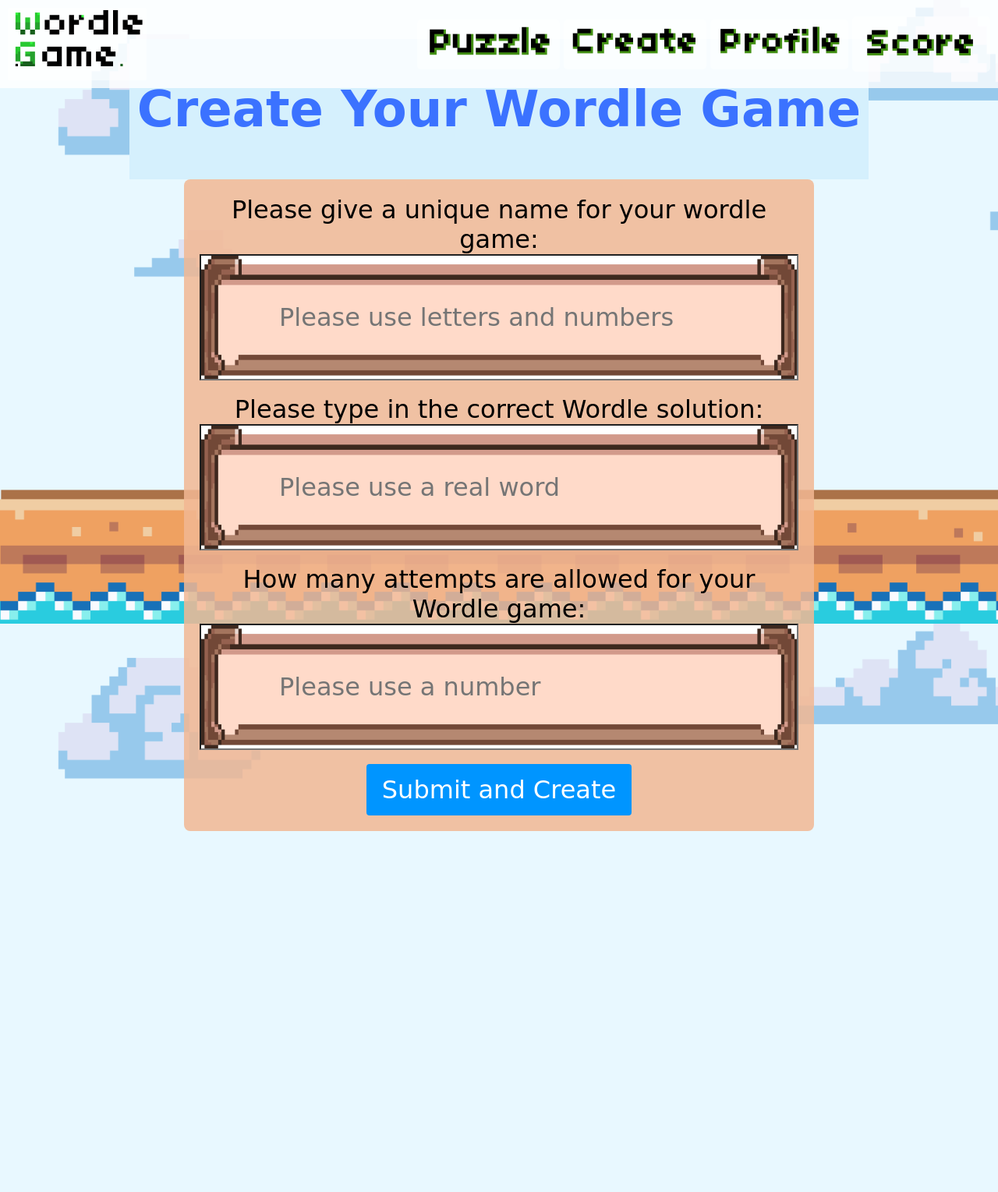
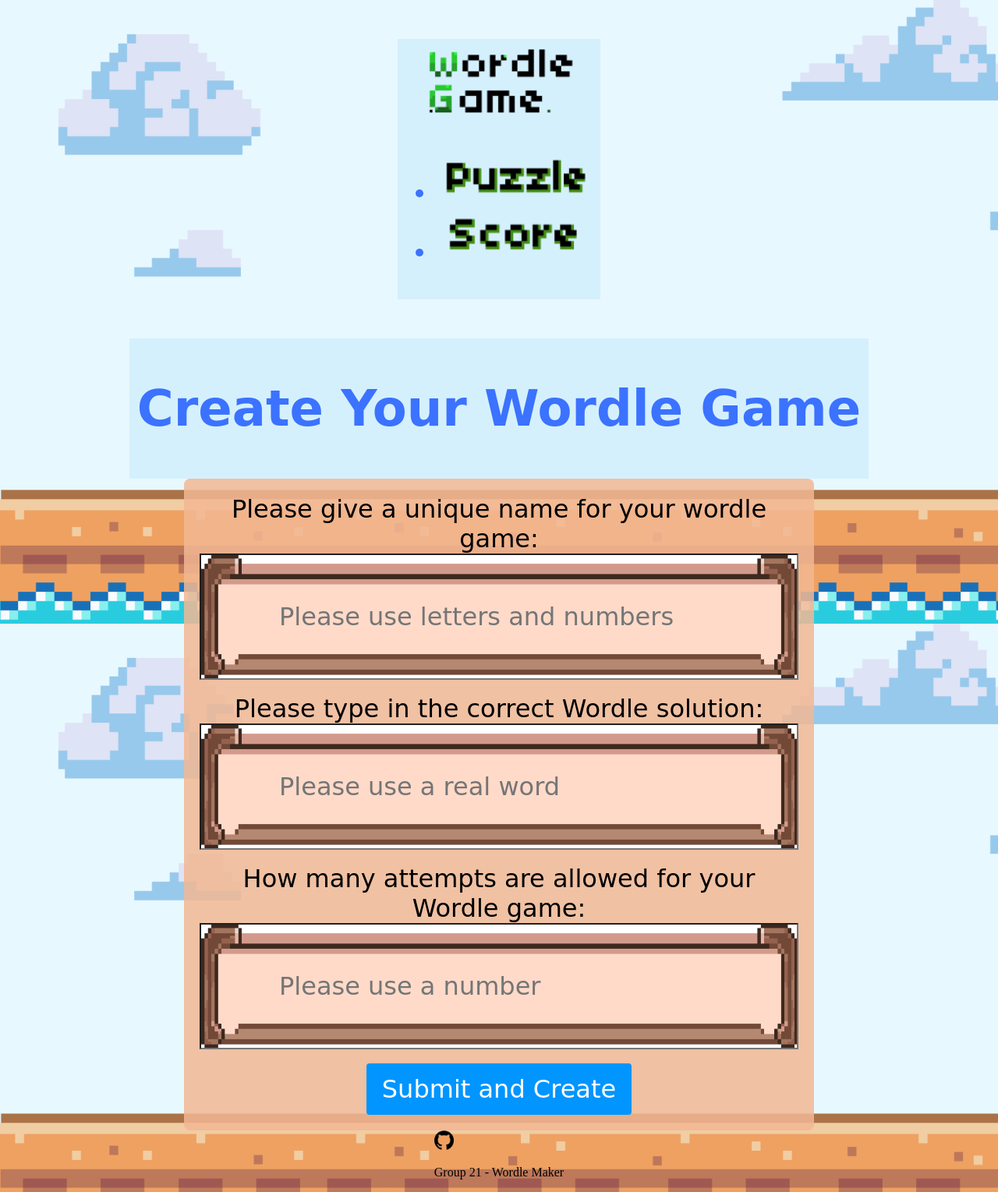
Before and after one commit to wuryantoAji/cits5505GroupProject, a Flask app: page /create-game/ in a window 1280 px wide. Shown: the whole page at 78% size. Before the commit the page ends 1066 px from the top, so only its background shows below. Run offline with Flask 3, Linux system fonts and the light colour scheme; the visitor is signed in with stand-in values (Sample User, id 1).

Commit message:
modified leaderboard html/css and create_game html/css due to validator

```diff
--- a/application/static/css/create_game.css
+++ b/application/static/css/create_game.css
@@ -10,39 +10,9 @@ body {
   background-position: relative;
 }
 
-nav {
-    position: fixed;
-    top: 0;
-    left: 0;
-    width: 100%;
-    background-color: rgba(255, 255, 255, 0.8);
-}
-
-ul.nav-list {
-    list-style-type: none;
-    display: flex;
-    margin: 0;
-    padding: 10px;
-    justify-content: space-around;
-    align-items: center;
-}
-
-.nav-home {
-    margin-right: auto;
-    background-color: rgba(255, 255, 255, 0.5);
-    border-radius: 2px;
-}
-
-.nav-button {
-    margin-left: 5px;
-    padding: 5px;
-    background-color: rgba(255, 255, 255, 0.5);
-    border-radius: 5px;
-}
-
 header {
   margin-top: 50px;
-    font-family: 'Comic Sans MS', sans-serif;
+  font-family: "Comic Sans MS", sans-serif;
   font-size: 2em;
   color: #3b72ff;
   background-color: #d5f0fd;
@@ -59,30 +29,32 @@ header {
   text-align: center;
 }
 
-.content form input[type="text"],.content form input[type="number"] {
-    font-family: 'Comic Sans MS', sans-serif;
+.content form input[type="text"],
+.content form input[type="number"] {
+  font-family: "Comic Sans MS", sans-serif;
   font-size: 2em;
   width: 100%;
   padding: 60px 100px;
   margin: 0;
   box-sizing: border-box;
-    background-image: url('../gamepage/commentboard.png');
+  background-image: url("../gamepage/commentboard.png");
   background-size: cover;
   background-position: center;
   background-size: 100% 100%;
 }
 
-.content form input[type="text"]::placeholder,.content form input[type="number"]::placeholder {
-    font-family: 'Comic Sans MS', sans-serif;
+.content form input[type="text"]::placeholder,
+.content form input[type="number"]::placeholder {
+  font-family: "Comic Sans MS", sans-serif;
   font-size: 1em;
 }
-.content label{
-    font-family: 'Comic Sans MS', sans-serif;
+.content label {
+  font-family: "Comic Sans MS", sans-serif;
   font-size: 2em;
 }
 
 .content button {
-    font-family: 'Comic Sans MS', sans-serif;
+  font-family: "Comic Sans MS", sans-serif;
   font-size: 2em;
   background-color: #0095ff;
   color: white;
--- a/application/templates/create_game.html
+++ b/application/templates/create_game.html
@@ -1,36 +1,54 @@
 <!DOCTYPE html>
 <html lang="en">
   <head>
-    <meta charset="UTF-8"/>
+    <meta charset="UTF-8" />
     <title>Create Your Wordle Game</title>
-    <link rel="stylesheet" type="text/css" href="{{ url_for('static', filename='css/create_game.css') }}">
+    <link
+      rel="stylesheet"
+      type="text/css"
+      href="{{ url_for('static', filename='css/create_game.css') }}"
+    />
   </head>
   <body>
-    <nav>
-        <ul class="nav-list">
-            <li class="nav-home"><a href="/login-register" class="nav-link" data-target="home"><img src="{{ url_for('static', filename='website_name_icon.png') }}" alt="Home Page also the login page"></a></li>
-            <li class="nav-button"><a href="/puzzle-list" class="nav-link" data-target="puzzle-list"><img src="{{ url_for('static', filename='navigation/nav_puzzle.png') }}" alt="Puzzle"></a></li>
-            <li class="nav-button"><a href="/create-game" class="nav-link" data-target="create-game"><img src="{{ url_for('static', filename='navigation/nav_create.png') }}" alt="Create"></a></li>
-            <li class="nav-button"><a href="/profile" class="nav-link" data-target="profile"><img src="{{ url_for('static', filename='navigation/nav_profile.png') }}" alt="Profile"></a></li>
-            <li class="nav-button"><a href="/leaderboard" class="nav-link" data-target="leaderboard"><img src="{{ url_for('static', filename='navigation/nav_score.png') }}" alt="Score"></a></li>
-        </ul>
-    </nav>
+    {% include "navbar.html" %}
     <header>
       <h1>Create Your Wordle Game</h1>
     </header>
     <div class="content">
       <form action="{{ url_for('create-game.protect') }}" method="POST">
-            <label for="form_game_name">Please give a unique name for your wordle game:</label>
-            <input type="text" name="form_game_name" placeholder="Please use letters and numbers" required><br><br>
+        <label for="form_game_name"
+          >Please give a unique name for your wordle game:</label
+        >
+        <input
+          type="text"
+          name="form_game_name"
+          placeholder="Please use letters and numbers"
+          required
+        /><br /><br />
 
-            <label for="form_wordle_solution">Please type in the correct Wordle solution:</label>
-            <input type="text" name="form_wordle_solution" placeholder="Please use a real word" required><br><br>
+        <label for="form_wordle_solution"
+          >Please type in the correct Wordle solution:</label
+        >
+        <input
+          type="text"
+          name="form_wordle_solution"
+          placeholder="Please use a real word"
+          required
+        /><br /><br />
 
-            <label for="form_number_of_attempts">How many attempts are allowed for your Wordle game:</label>
-            <input type="number" name="form_number_of_attempts" placeholder="Please use a number" required><br><br>
+        <label for="form_number_of_attempts"
+          >How many attempts are allowed for your Wordle game:</label
+        >
+        <input
+          type="number"
+          name="form_number_of_attempts"
+          placeholder="Please use a number"
+          required
+        /><br /><br />
 
         <button type="submit">Submit and Create</button>
       </form>
     </div>
+    {% include "footer.html" %}
   </body>
 </html>
```
Also changed, not shown: application/static/css/leaderboard.css (+2 -25 lines), application/templates/leaderboard.html (+34 -33 lines). Lines whose indentation alone changed are shown as unchanged.
